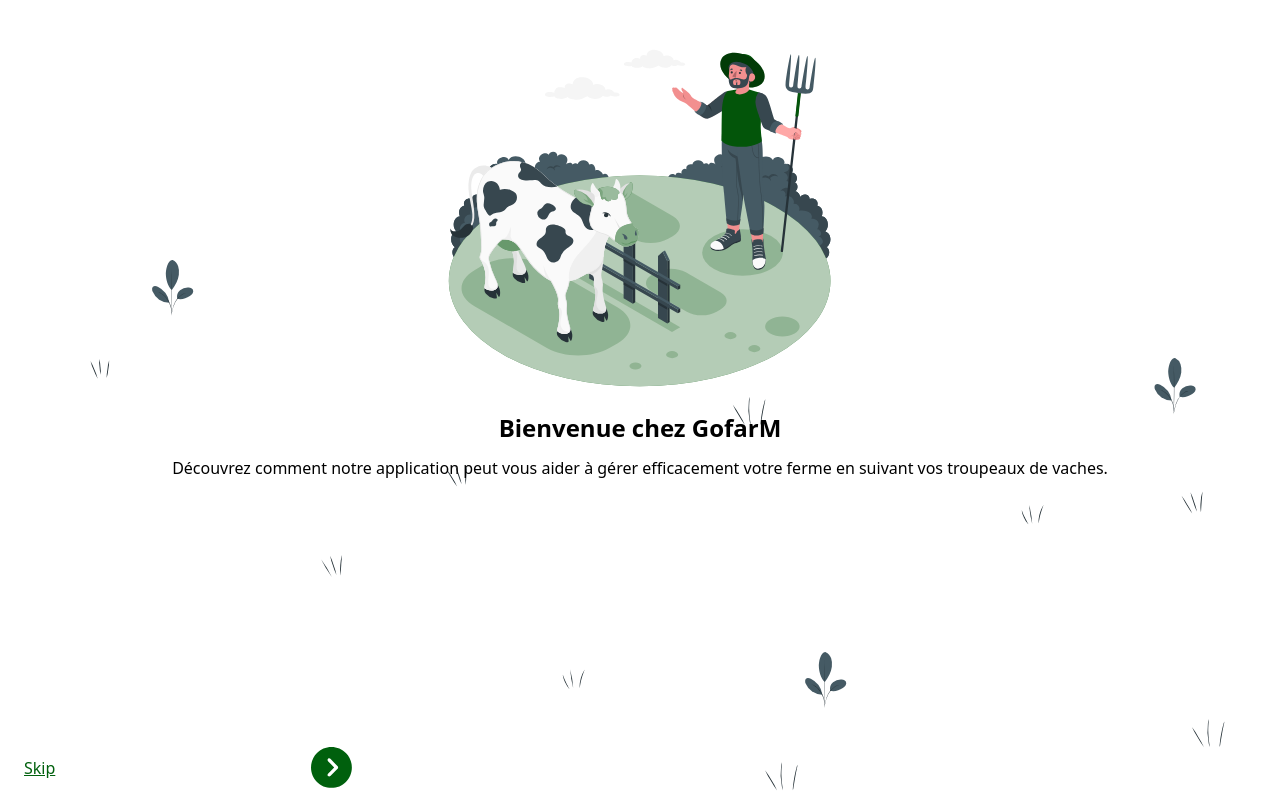
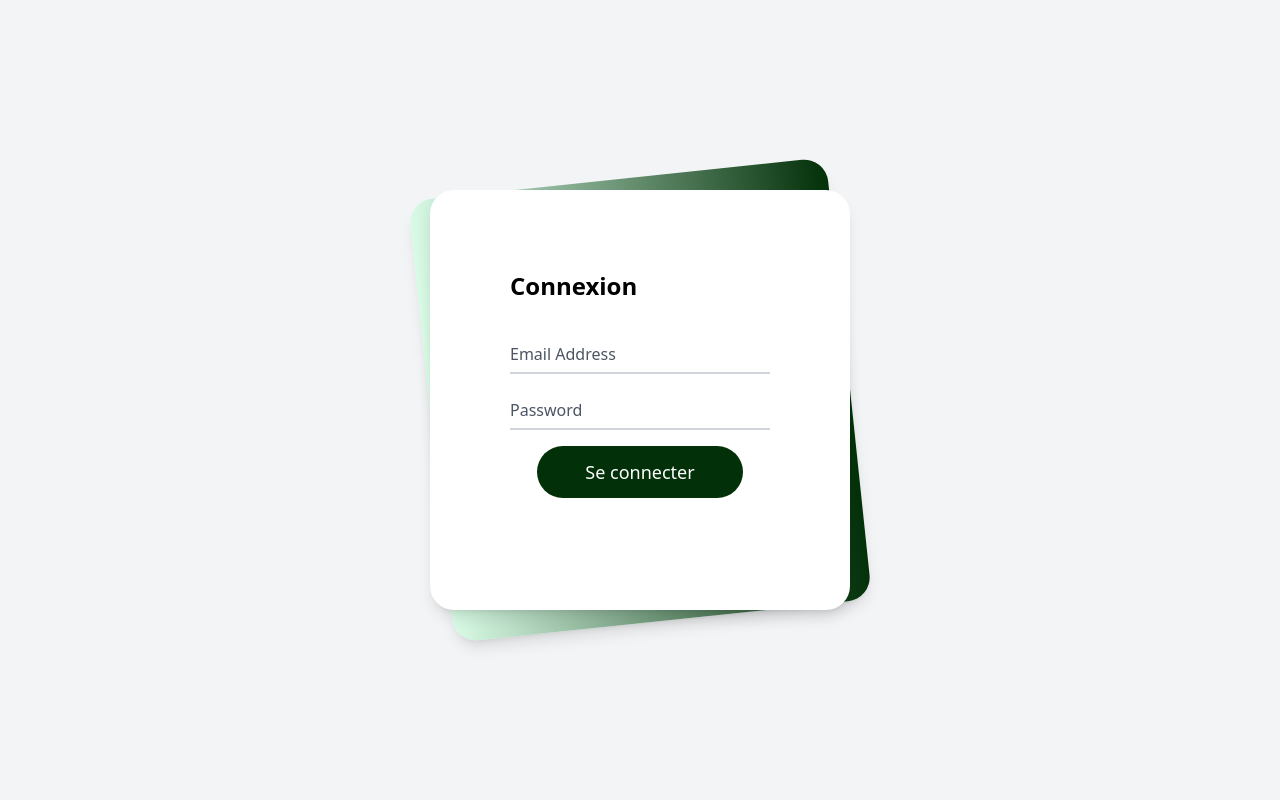
Before and after one commit to samuelmbabhazi/farm_frontend_web, a React (Vite) app: page /login in a window 1280 px wide. Built offline with nearby package versions, Linux system fonts and the light colour scheme.

Commit message:
implemente la page de connexion

```diff
--- a/src/App.jsx
+++ b/src/App.jsx
@@ -3,14 +3,20 @@
 import OnboardingScreen from "./pages/Onboarding";
 
 import Getstart from "./pages/Getstart";
+import LoginForm from "./pages/Login";
 
 function App() {
+  function onLogin(email, password) {
+    // Faites quelque chose avec l'email et le mot de passe, par exemple vérifiez-les contre une base de données ou un serveur d'authentification tiers
+    console.log(email, password);
+  }
   return (
     <>
       <BrowserRouter>
         <Routes>
           <Route path="*" element={<OnboardingScreen />} />
           <Route path="/getstart" element={<Getstart />} />
+          <Route path="/login" element={<LoginForm onLogin={onLogin} />} />
         </Routes>
       </BrowserRouter>
     </>
--- a/src/pages/Getstart.jsx
+++ b/src/pages/Getstart.jsx
@@ -14,7 +14,9 @@
       </div>
       <div className=" absolute bottom-6">
         <button className="bg-[#023008]  rounded-full p-3 px-12 flex justify-center">
-          <span className="text-white text-lg">Commencer</span>
+          <a href="/login" className="text-white text-lg">
+            Commencer
+          </a>
         </button>
       </div>
     </div>
--- a/src/pages/Login.jsx
+++ b/src/pages/Login.jsx
@@ -1,5 +1,97 @@
-function Login() {
-  return <div>Login</div>;
+import { useState } from "react";
+
+function LoginForm({ onLogin }) {
+  const [email, setEmail] = useState("");
+  const [password, setPassword] = useState("");
+  const [errors, setErrors] = useState({});
+
+  const handleEmailChange = (event) => {
+    setEmail(event.target.value);
+  };
+
+  const handlePasswordChange = (event) => {
+    setPassword(event.target.value);
+  };
+
+  const handleLoginFormSubmit = (event) => {
+    event.preventDefault();
+    const errors = validateLoginForm();
+    if (Object.keys(errors).length === 0) {
+      // Envoyer les données du formulaire au serveur pour vérification
+      onLogin(email, password);
+    } else {
+      setErrors(errors);
+    }
+  };
+  ("");
+
+  const handleGoogleLoginClick = () => {
+    // Rediriger l'utilisateur vers la page d'authentification Google
+    console.log("Connexion avec Google en cours...");
+  };
+
+  const validateLoginForm = () => {
+    const errors = {};
+    if (!email) {
+      errors.email = "Veuillez saisir votre email/username";
+    }
+    if (!password) {
+      errors.password = "Veuillez saisir votre mot de passe";
+    }
+    return errors;
+  };
+
+  return (
+    <form onSubmit={handleLoginFormSubmit}>
+      <div className="min-h-screen bg-gray-100 py-6 flex flex-col justify-center sm:py-12">
+        <div className="relative py-3 sm:max-w-xl sm:mx-auto">
+          <div className="absolute inset-0 bg-gradient-to-r from-[#d9fbe6] to-[#023008] shadow-lg transform -skew-y-6 sm:skew-y-0 sm:-rotate-6 sm:rounded-3xl"></div>
+          <div className="relative px-4 py-10 bg-white shadow-lg sm:rounded-3xl sm:p-20">
+            <div className="max-w-md mx-auto">
+              <div>
+                <h1 className="text-2xl font-semibold">Connexion</h1>
+              </div>
+              <div className="divide-y divide-gray-200">
+                <div className="py-8 text-base leading-6 space-y-4 text-gray-700 sm:text-lg sm:leading-7">
+                  <div className="relative">
+                    <input
+                      id="email"
+                      name="email"
+                      type="text"
+                      className="peer placeholder-transparent h-10 w-full border-b-2 border-gray-300 text-gray-900 focus:outline-none focus:borer-rose-600"
+                      placeholder="Email address"
+                    />
+                    <label className="absolute left-0 -top-3.5 text-gray-600 text-sm peer-placeholder-shown:text-base peer-placeholder-shown:text-gray-440 peer-placeholder-shown:top-2 transition-all peer-focus:-top-3.5 peer-focus:text-gray-600 peer-focus:text-sm">
+                      Email Address
+                    </label>
+                  </div>
+                  <div className="relative">
+                    <input
+                      id="password"
+                      name="password"
+                      type="password"
+                      className="peer placeholder-transparent h-10 w-full border-b-2 border-gray-300 text-gray-900 focus:outline-none focus:borer-rose-600"
+                      placeholder="Password"
+                    />
+                    <label className="absolute left-0 -top-3.5 text-gray-600 text-sm peer-placeholder-shown:text-base peer-placeholder-shown:text-gray-440 peer-placeholder-shown:top-2 transition-all peer-focus:-top-3.5 peer-focus:text-gray-600 peer-focus:text-sm">
+                      Password
+                    </label>
+                  </div>
+                  <div className="flex flex-col justify-center items-center">
+                    <button className="bg-[#023008]  rounded-full p-3 px-12 flex justify-center">
+                      <a href="/login" className="text-white text-lg">
+                        Se connecter
+                      </a>
+                    </button>
+                  </div>
+                </div>
+              </div>
+            </div>
+          </div>
+        </div>
+      </div>
+    </form>
+  );
 }
 
-export default Login;
+export default LoginForm;
```
